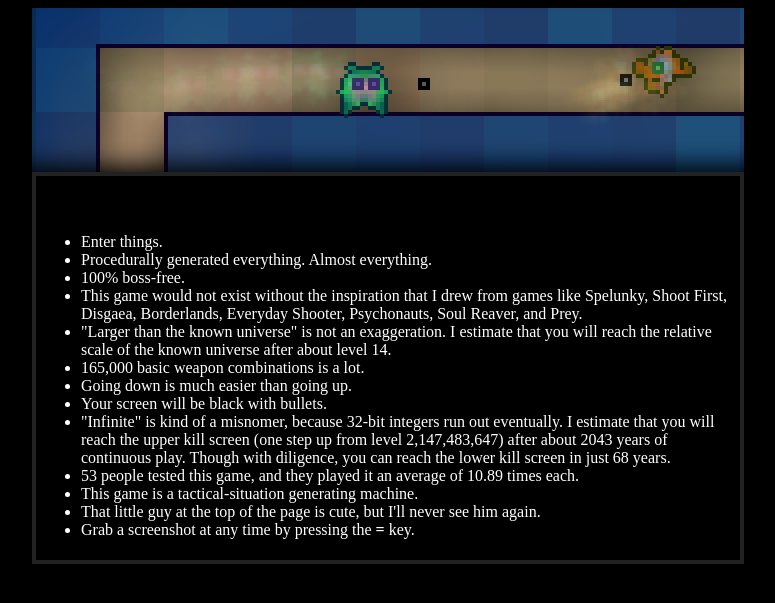
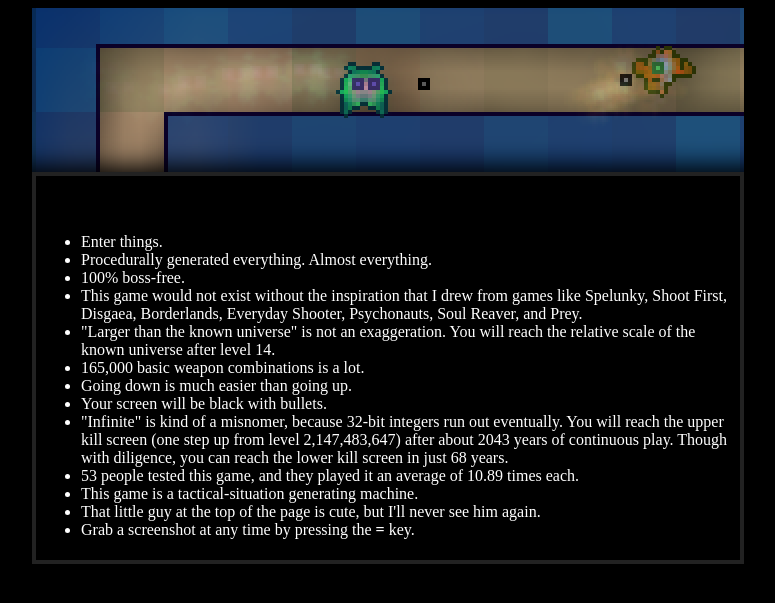
Before and after one commit to jasonrohrer/StarFilledSky, a PHP site: page /bulletPoints.php in a window 1280 px wide. Shown: the top 603 px of the page, without its empty margins (252-1027 px from the left). Run offline with PHP 8.4, Linux system fonts and the light colour scheme; some libraries are stand-ins or nearby versions.

Commit message:
Improved wording.

```diff
--- a/documentation/html/bulletPoints.php
+++ b/documentation/html/bulletPoints.php
@@ -30,7 +30,7 @@ include( "header.php" );
 
 <li>This game would not exist without the inspiration that I drew from  games like Spelunky, Shoot First, Disgaea, Borderlands, Everyday Shooter, Psychonauts, Soul Reaver, and Prey.</li>
 
-<li>"Larger than the known universe" is not an exaggeration.  I estimate that you will reach the relative scale of the known universe after about level 14.
+<li>"Larger than the known universe" is not an exaggeration.  You will reach the relative scale of the known universe after level 14.
 
 <li>165,000 basic weapon combinations is a lot.</li>
 
@@ -38,7 +38,7 @@ include( "header.php" );
 
 <li>Your screen will be black with bullets.</li>
 
-<li>"Infinite" is kind of a misnomer, because 32-bit integers run out eventually.  I estimate that you will reach the upper kill screen (one step up from level 2,147,483,647) after about 2043 years of continuous play.  Though with diligence, you can reach the lower kill screen in just 68 years.</li>
+<li>"Infinite" is kind of a misnomer, because 32-bit integers run out eventually.  You will reach the upper kill screen (one step up from level 2,147,483,647) after about 2043 years of continuous play.  Though with diligence, you can reach the lower kill screen in just 68 years.</li>
 
 <li>53 people tested this game, and they played it an average of 10.89 times each.</li>
 
```
